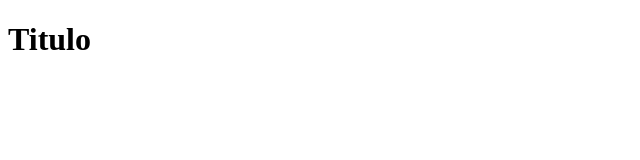
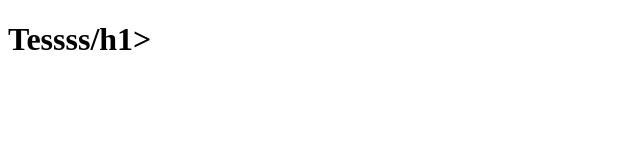
Before and after one commit to biraki/git_felipe, a plain HTML site: page index.html in a window 1280 px wide. Shown: the full height of the page, 0-640 px from the left. Drawn offline with Linux system fonts and the light colour scheme.

Commit message:
Alteração h1

```diff
--- a/index.html
+++ b/index.html
@@ -7,6 +7,6 @@
     <title>Projeto Git</title>
 </head>
 <body>
-    <h1>Titulo</h1>
+    <h1>Tessss/h1>
 </body>
 </html>
```
